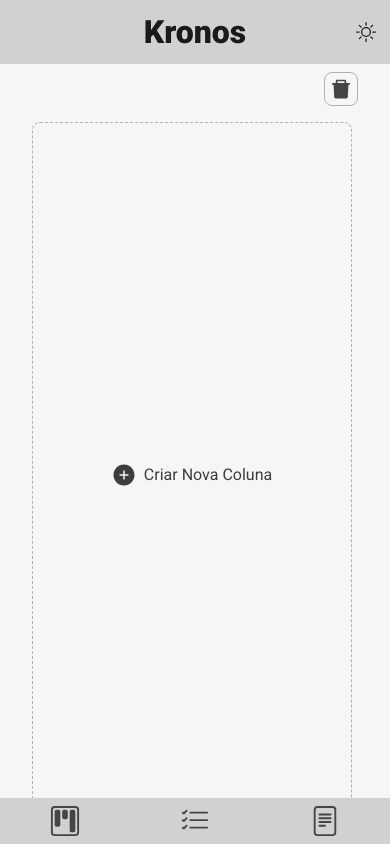
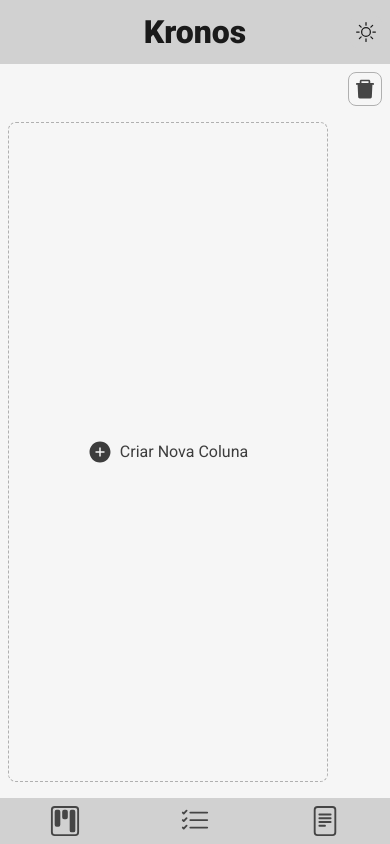
Before and after one commit to Bernardopog/kronos-app, a Next.js app in the folder apps/frontend/: page /kanbanlist/1 in a window 390 px wide. Built offline with nearby package versions, Linux system fonts and the light colour scheme.

Commit message:
style(frontend): improve Kanban Page and Column to mobile device

```diff
--- a/apps/frontend/src/app/(pages)/(private)/kanbanlist/[kanban]/page.tsx
+++ b/apps/frontend/src/app/(pages)/(private)/kanbanlist/[kanban]/page.tsx
@@ -4,7 +4,7 @@ import KanbanColumn from "@/components/KanbanPage/KanbanColumn";
 import { KanbanContext } from "@/context/KanbanContext";
 import { ModalContext } from "@/context/ModalContext";
 import { useParams } from "next/navigation";
-import { DragEvent, useContext, useEffect, useState } from "react";
+import { DragEvent, useContext, useEffect, useRef, useState } from "react";
 import { AiFillDelete, AiFillPlusCircle } from "react-icons/ai";
 
 export default function Kanban() {
@@ -28,6 +28,8 @@ export default function Kanban() {
   const [kanbanTitle, setKanbanTitle] = useState<string>("");
   const [editingTitle, setEditingTitle] = useState<boolean>(false);
 
+  const inputRef = useRef<HTMLInputElement>(null);
+
   const handleDragStart = (
     ev: DragEvent<HTMLLIElement>,
     itemId: string,
@@ -46,24 +48,17 @@ export default function Kanban() {
   return (
     <main
       id="main"
-      className="page px-8 pb-4 flex flex-col gap-4 overflow-x-auto overflow-y-clip scrollbar-thin scrollbar-track-transparent scrollbar-thumb-woodsmoke-950
-      dark:scrollbar-thumb-woodsmoke-600"
+      className={`page relative px-2 pb-4 flex flex-col gap-4 overflow-auto scrollbar-thin scrollbar-track-transparent scrollbar-thumb-woodsmoke-950
+      lg:px-4 lg:overflow-y-clip
+      dark:scrollbar-thumb-woodsmoke-600`}
     >
       <header className="flex items-center justify-between">
         {editingTitle ? (
-          <h2
-            className="font-bold w-[20%] text-2xl text-woodsmoke-950 dark:text-woodsmoke-50 ease-in-out duration-300"
-            onClick={() => {
-              setEditingTitle(true);
-            }}
-          >
-            {selectedKanban?.title}
-          </h2>
-        ) : (
           <input
+            ref={inputRef}
             type="text"
             value={kanbanTitle}
-            className="w-[30%] font-bold text-2xl text-woodsmoke-950 dark:text-woodsmoke-50 bg-transparent ease-in-out duration-300 truncate"
+            className="w-4/5 font-bold text-2xl text-woodsmoke-950 dark:text-woodsmoke-50 bg-transparent ease-in-out duration-300 truncate"
             onChange={(ev) => setKanbanTitle(ev.target.value)}
             onBlur={() => {
               updateKanban(kanbanTitle);
@@ -76,6 +71,18 @@ export default function Kanban() {
               }
             }}
           />
+        ) : (
+          <h2
+            className="font-bold w-4/5 text-2xl text-woodsmoke-950 dark:text-woodsmoke-50 ease-in-out duration-300 cursor-pointer"
+            onClick={() => {
+              setEditingTitle(true);
+              setTimeout(() => {
+                inputRef.current?.focus();
+              }, 50);
+            }}
+          >
+            {selectedKanban?.title}
+          </h2>
         )}
         <Button
           ariaLabel="Deletar o respectivo kanban"
@@ -110,11 +117,11 @@ export default function Kanban() {
         {(selectedKanban?.columnsId.length ?? 0) < 8 && (
           <Button
             extraStyles={{
-              button: `
-              min-w-80 max-w-80 border-dashed rounded-lg text-woodsmoke-900
+              button: `min-w-80 max-w-80 min-h-[460px] h-[100dvh] max-h-[calc(100%-6rem)] border-dashed rounded-lg text-woodsmoke-900
               dark:text-woodsmoke-200
               hover:bg-apple-600
               dark:hover:shadow-btn dark:hover:shadow-apple-600/25
+              lg:max-h-[85vh]
             `,
             }}
             action={() => {
--- a/apps/frontend/src/components/KanbanPage/KanbanColumn.tsx
+++ b/apps/frontend/src/components/KanbanPage/KanbanColumn.tsx
@@ -53,9 +53,10 @@ export default function KanbanColumn({
         setIsDragOver(false);
         dragDrop(ev, column.id);
       }}
-      className={`min-w-80 max-w-80 min-h-[85vh] max-h-[85vh] rounded-lg border border-woodsmoke-200 overflow-clip duration-300 ease-in-out
+      className={`min-w-80 max-w-80 min-h-[460px] h-[100dvh] max-h-[calc(100%-6rem)] rounded-lg border border-woodsmoke-200 overflow-clip duration-300 ease-in-out
       dark:border-woodsmoke-800
       hover:shadow-btn hover:shadow-woodsmoke-800/25
+      lg:min-h-[85vh] lg:max-h-[85vh]
       ${isDragOver && "shadow-btn shadow-woodsmoke-800/50"}
     `}
     >
@@ -72,14 +73,17 @@ export default function KanbanColumn({
         value={isOptionsOpen}
         style={`relative bg-woodsmoke-200 duration-300 ease-in-out overflow-clip
           dark:bg-woodsmoke-925
-          ${isOptionsOpen ? "h-full p-2 blur-0" : "h-0 blur-sm"}
+          ${isOptionsOpen ? "h-full p-2 lg:blur-0" : "h-0 lg:blur-sm"}
         `}
       >
-        <KanbanColumnOption column={column} setIsOptionsOpen={setIsOptionsOpen} />
+        <KanbanColumnOption
+          column={column}
+          setIsOptionsOpen={setIsOptionsOpen}
+        />
       </Inert>
       <section
         style={{ backgroundColor: `${colorBody}` }}
-        className={`h-full
+        className={`min-h-[508px] h-[calc(100vh-14rem)] lg:h-full
         ${index === 0 && "pt-2"}
       `}
       >
@@ -103,7 +107,11 @@ export default function KanbanColumn({
             label="Criar nova Tarefa"
           />
         )}
-        <ul className="flex flex-col gap-2 h-[calc(100vh-18rem)] p-2 overflow-y-auto scrollbar-none">
+        <ul
+          className="flex flex-col gap-2 h-[calc(100vh-18rem)] p-2 overflow-y-auto scrollbar-none
+          lg:gap-2
+        "
+        >
           {taskList
             .filter((task) => column.tasksId.includes(task.id))
             .map((task) => (
```
